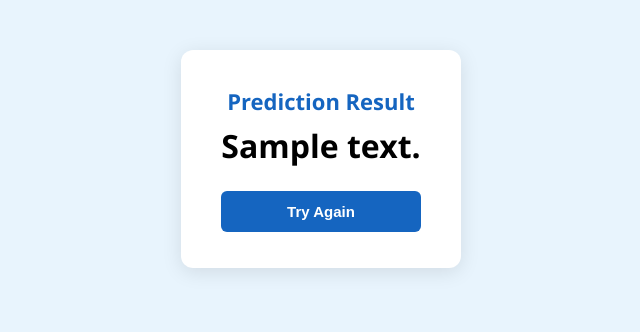
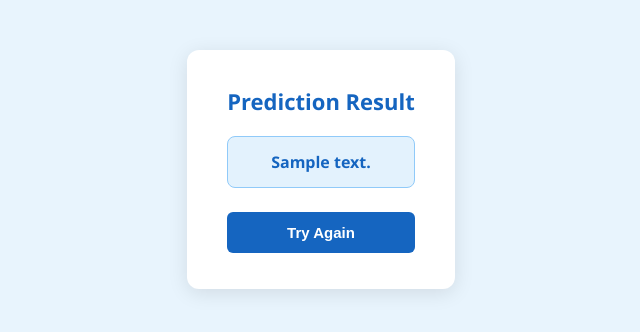
Before and after one commit to Mr-Basavraj/Online-Payments-Fraud-Detection-Using-ML, a Python web app: template flask/templates/submit.html in a window 1280 px wide. Shown: the part 52-384 px from the top of the page, without its empty margins (319-959 px from the left). Run offline with Jinja, Linux system fonts and the light colour scheme; the template is opened without the code that fills it: most values are stand-ins (such as "Sample title", 1, 10 or a date in 2020).

Commit message:
Added the if else condition in the submit.html file.

```diff
--- a/flask/templates/submit.html
+++ b/flask/templates/submit.html
@@ -163,7 +163,22 @@
  <div class="container">
   <h2>Prediction Result</h2>
 
-    <h1>{{ prediction_text }}</h1>
+  {% if "NOT FRAUD" in prediction_text %}
+    <div class="result notfraud">
+      ✅ {{ prediction_text }}
+    </div>
+
+  {% elif "FRAUD" in prediction_text %}
+    <div class="result fraud">
+      ⚠️ {{ prediction_text }}
+    </div>
+
+  {% else %}
+    <div class="result default">
+      {{ prediction_text }}
+    </div>
+  {% endif %}
+
   <button onclick="window.location.href='index.html'">
     Try Again
   </button>
```
Lines whose indentation alone changed are shown as unchanged.
